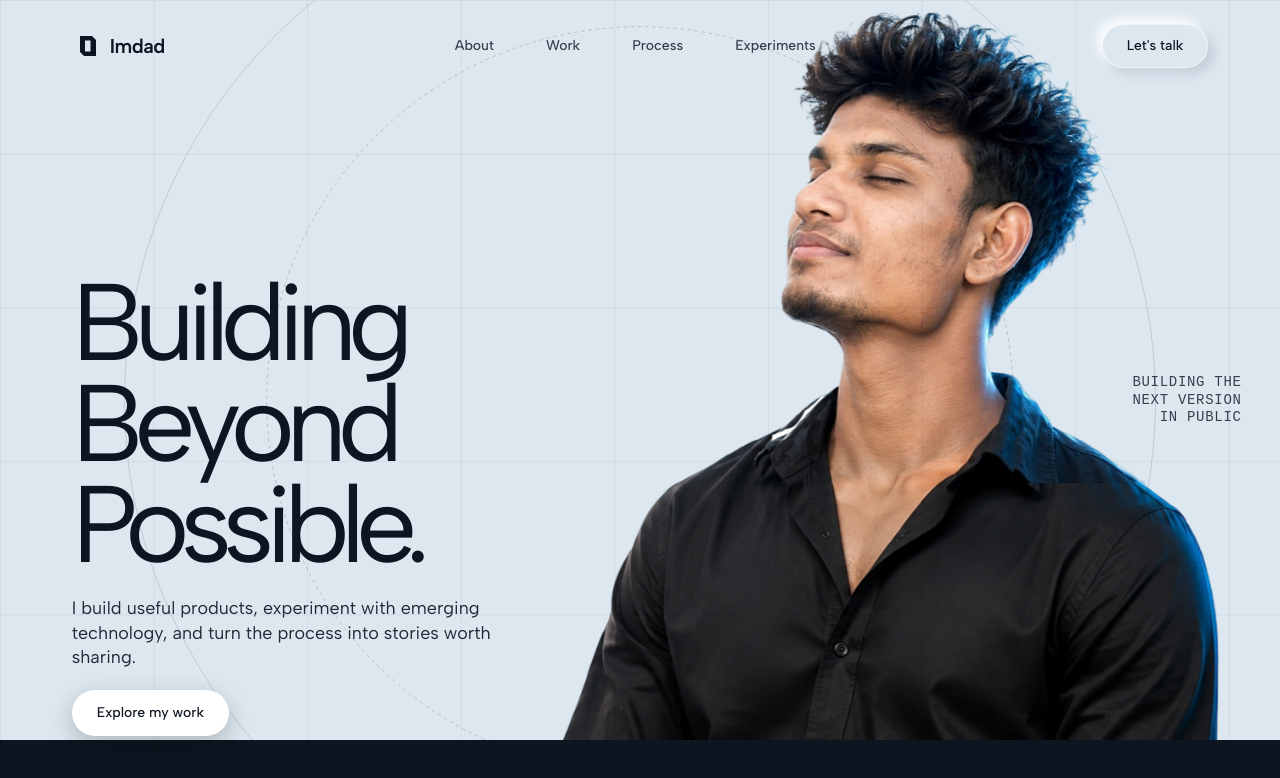
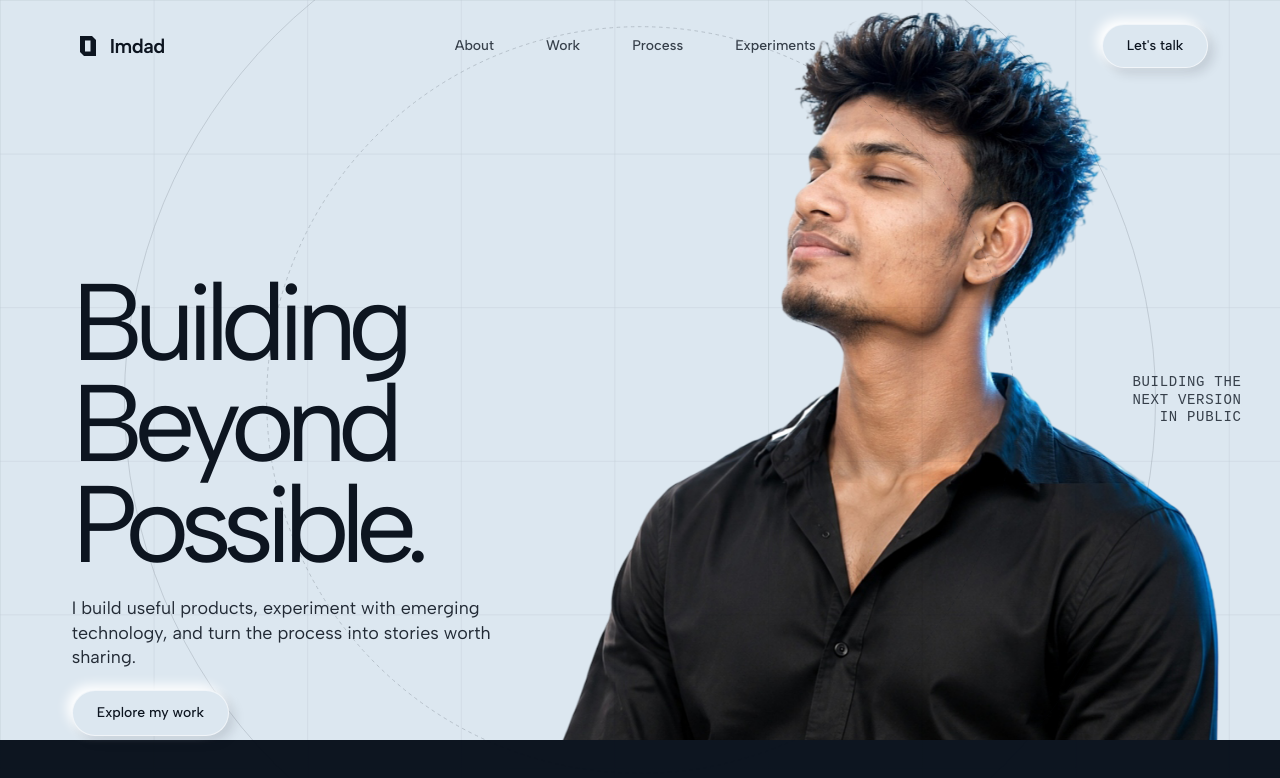
Before and after one commit to imdadur765/Portfolio_v3, a Next.js app: page / in a window 1280 px wide. Shown: the top 778 px of the page. Built offline with nearby package versions, Linux system fonts and the light colour scheme; a web font is replaced by a local one.

Commit message:
style: match Explore my work button neumorphic style to Let's talk

```diff
--- a/components/glass-hero.tsx
+++ b/components/glass-hero.tsx
@@ -237,7 +237,7 @@ export default function GlassHero() {
             href={TOPMATE_URL}
             target="_blank"
             rel="noreferrer"
-            className="pointer-events-auto inline-flex items-center justify-center min-h-[44px] min-w-[44px] px-6 py-3 rounded-full bg-white text-[#0d1520] font-medium text-sm border border-white/80 shadow-[0_8px_24px_rgba(0,0,0,0.22)] hover:shadow-[0_12px_30px_rgba(0,0,0,0.32)] hover:scale-[1.02] active:scale-[0.98] active:shadow-[inset_0_2px_4px_rgba(0,0,0,0.15)] transition-all duration-200"
+            className="pointer-events-auto inline-flex items-center justify-center min-h-[44px] min-w-[44px] px-6 py-3 rounded-full bg-[#dce7f0] text-[#0d1520] font-medium text-sm border border-white/60 shadow-[-5px_-5px_12px_#ffffff,5px_5px_12px_rgba(13,21,32,0.14)] hover:shadow-[-2px_-2px_6px_#ffffff,2px_2px_6px_rgba(13,21,32,0.18)] hover:scale-[1.02] active:scale-[0.98] active:shadow-[inset_2px_2px_5px_rgba(13,21,32,0.15),inset_-2px_-2px_5px_#ffffff] transition-all duration-200 focus-visible:outline-2 focus-visible:outline-offset-2 focus-visible:outline-black"
           >
             Explore my work
           </a>
```
